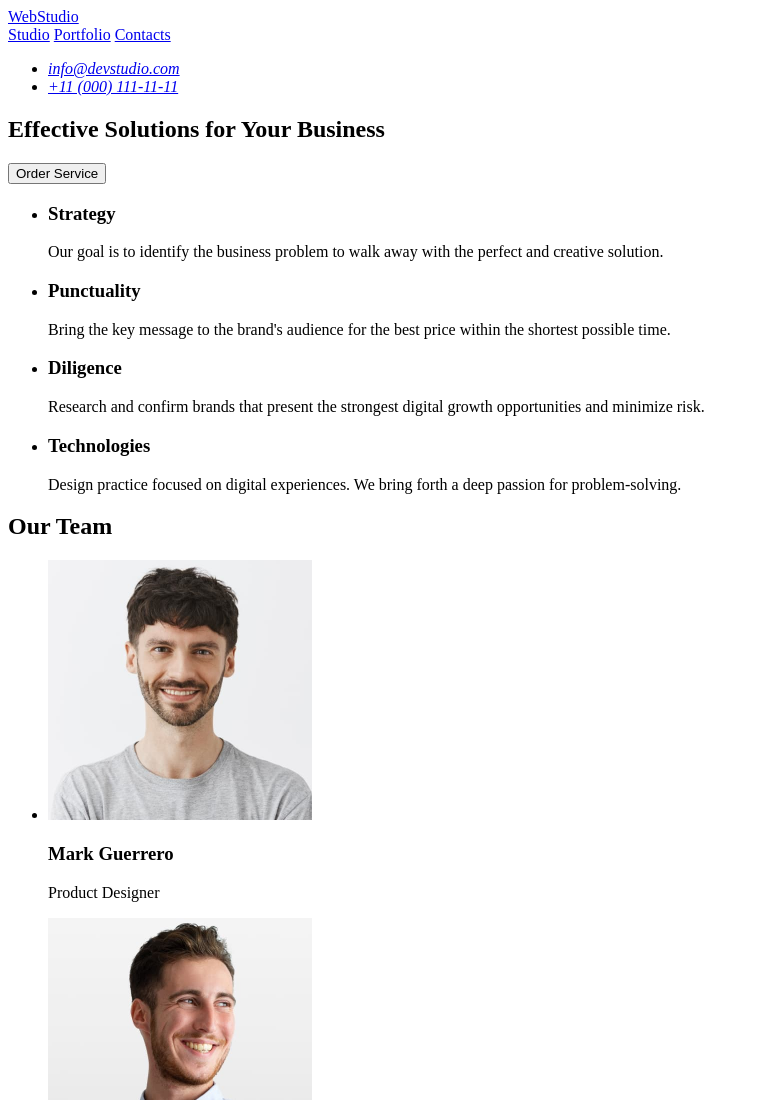
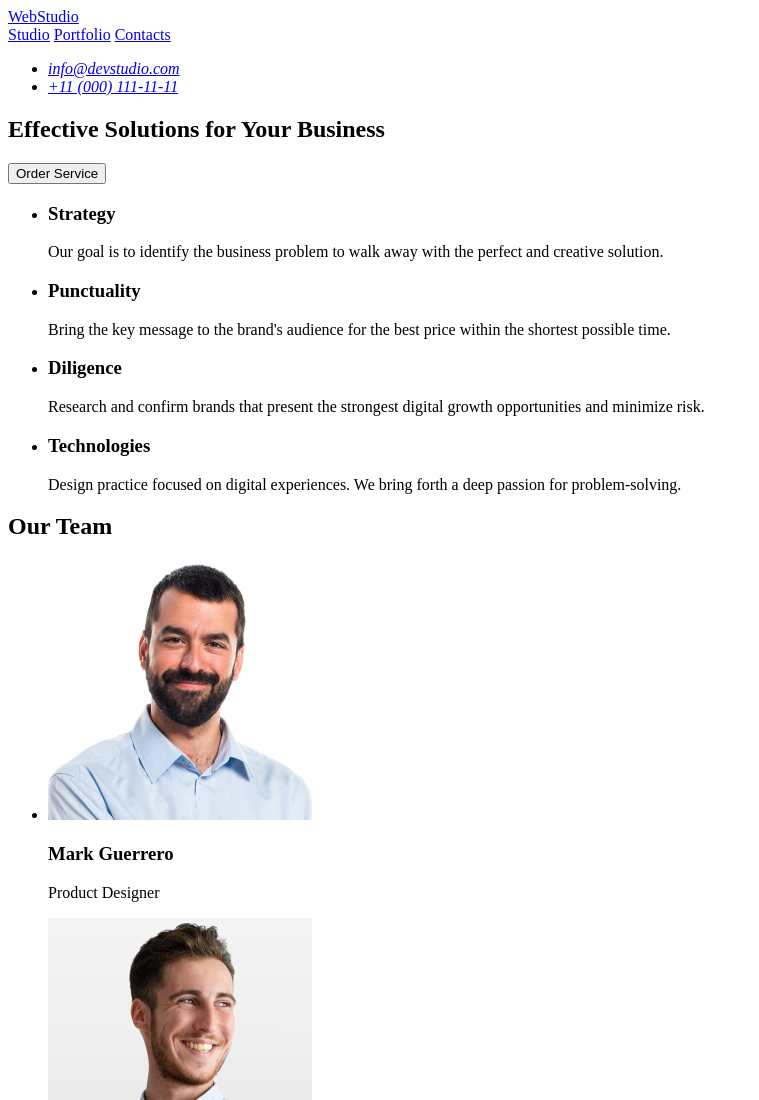
Before and after one commit to Mykhajlo-Berezhnyj/goit-markup-hw-01, a plain HTML site: page index.html in a window 1280 px wide. Shown: the top 1100 px of the page, without its empty margins (0-759 px from the left). Drawn offline with Linux system fonts and the light colour scheme.

Commit message:
replace picture

```diff
--- a/index.html
+++ b/index.html
@@ -67,7 +67,7 @@
         <ul>
           <li>
             <img
-              src="./images/danielwilson.jpg"
+              src="./images/markguerrero.jpg"
               alt="Product Designer"
               width="264"
               height="260"
```
